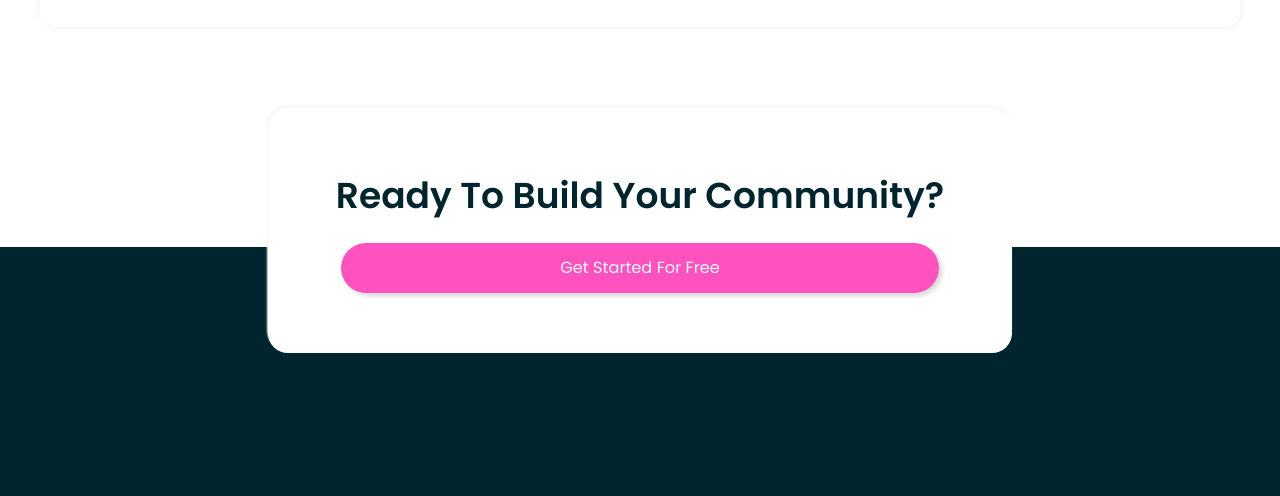
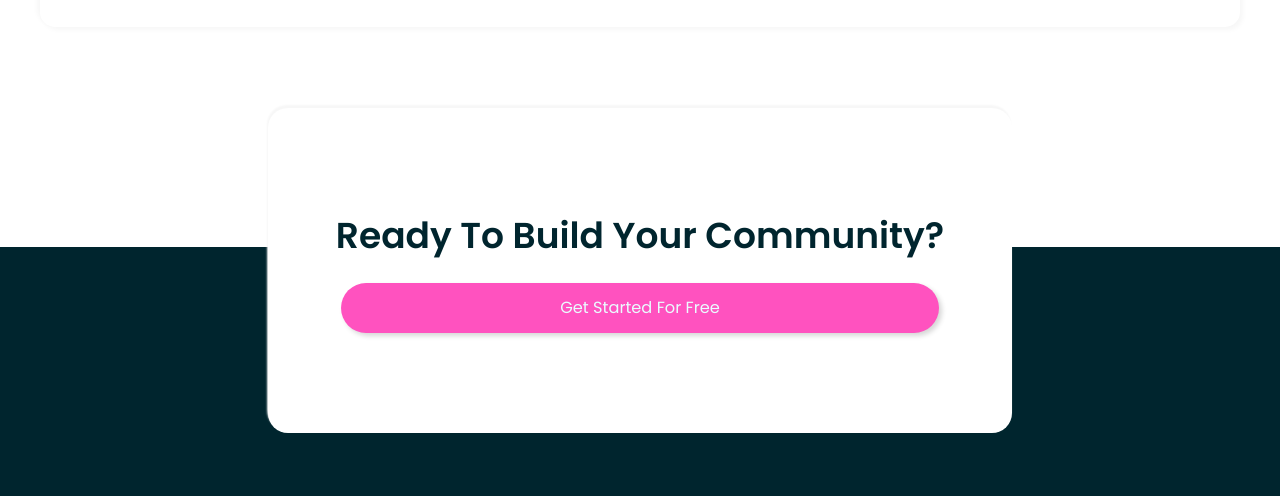
Before and after one commit to jennawlin3/huddle-landing-page-with-alterneting-feature, a plain HTML site: page index.html in a window 1280 px wide. Shown: the part 2322-2818 px from the top of the page. Drawn offline with Linux system fonts and the light colour scheme.

Commit message:
fixed styles.css

```diff
--- a/assets/styles.css
+++ b/assets/styles.css
@@ -399,6 +399,10 @@ footer {
         padding-top: 90px;
     }
 
+    .get-started_container {
+        padding: 100px 40px;
+    }
+
     .footer-logo {
         top: 200px;
         width: 250px;
```
